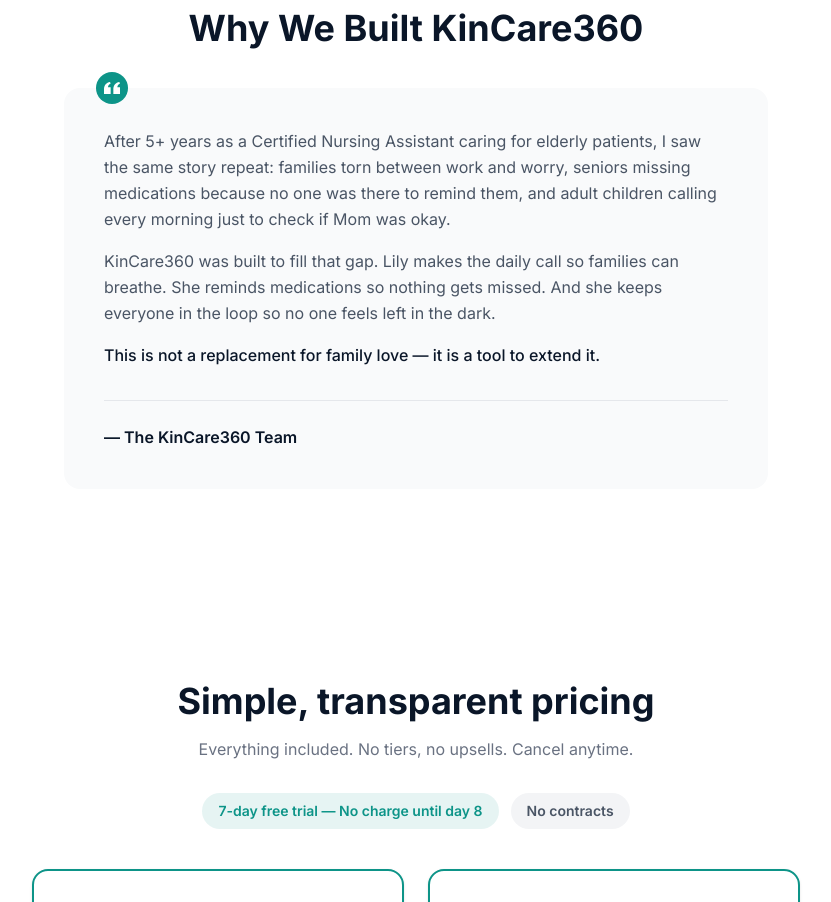
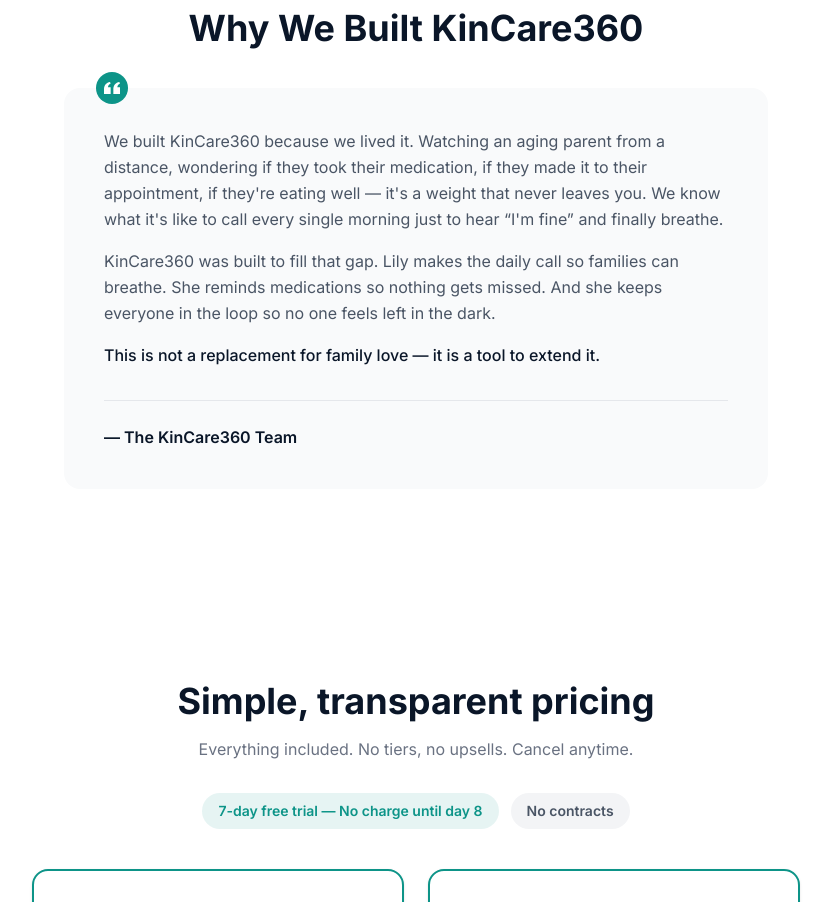
Before and after one commit to andreablule/kincare360, a Next.js app: page / in a window 1280 px wide. Shown: the part 4720-5622 px from the top of the page, without its empty margins (224-1055 px from the left). Built offline with nearby package versions, Linux system fonts and the light colour scheme.

Commit message:
fix: rewrite founder story - family perspective not CNA, keep KinCare360 Team signoff

```diff
--- a/src/components/FounderStory.tsx
+++ b/src/components/FounderStory.tsx
@@ -16,10 +16,10 @@ export default function FounderStory() {
 
           <div className="space-y-4 text-gray-600 leading-relaxed">
             <p>
-              After 5+ years as a Certified Nursing Assistant caring for elderly patients, I saw the
-              same story repeat: families torn between work and worry, seniors missing medications
-              because no one was there to remind them, and adult children calling every morning just
-              to check if Mom was okay.
+              We built KinCare360 because we lived it. Watching an aging parent from a distance,
+              wondering if they took their medication, if they made it to their appointment, if
+              they&apos;re eating well — it&apos;s a weight that never leaves you. We know what it&apos;s like to
+              call every single morning just to hear &ldquo;I&apos;m fine&rdquo; and finally breathe.
             </p>
             <p>
               KinCare360 was built to fill that gap. Lily makes the daily call so families can
```
